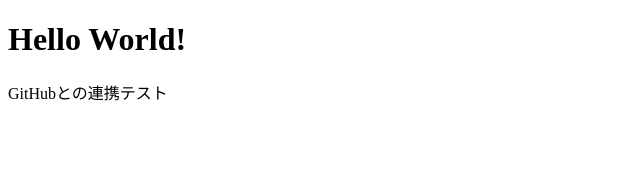
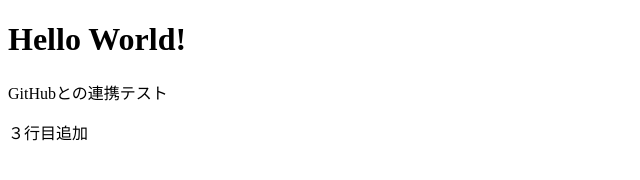
Before and after one commit to cutball42/gggggit, a plain HTML site: page index.html in a window 1280 px wide. Shown: the whole page, without its empty margins (0-640 px from the left). Drawn offline with Linux system fonts and the light colour scheme.

Commit message:
second commit
３行目追加

```diff
--- a/index.html
+++ b/index.html
@@ -6,5 +6,6 @@
     <body>
         <h1>Hello World!</h1>
         <p>GitHubとの連携テスト</p>
+        <p>３行目追加</p>
     </body>
 </html>
```
